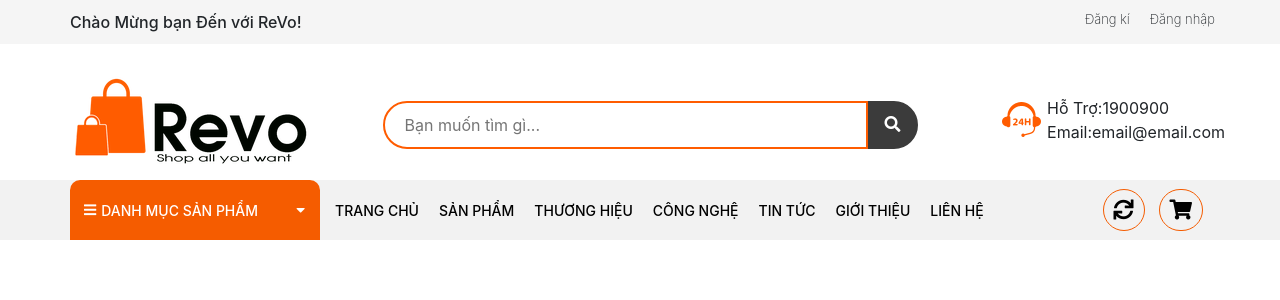
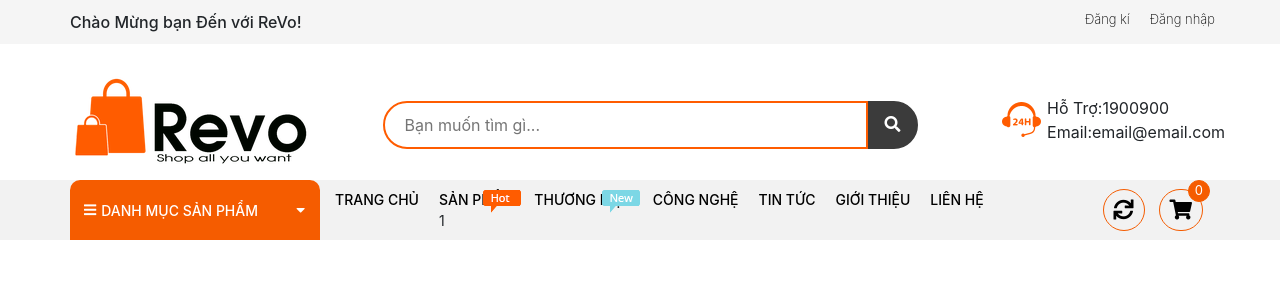
Before and after one commit to datthanh3011/Ft-PROJECT, a PHP site: page / in a window 1280 px wide. Shown: the top 300 px of the page. Run offline with PHP 8.4, Linux system fonts and the light colour scheme; some libraries are stand-ins or nearby versions.

Commit message:
sua menu

```diff
--- a/index.php
+++ b/index.php
@@ -18,12 +18,12 @@
                     <div class ="row flex-container">
 						<div>
 							<span>
-								Đăng nhập
+								<a href="">Đăng nhập</a>
 							</span>
 						</div>
 						<div>
 							<span>
-								Đăng kí
+								<a href="">Đăng kí</a>
 							</span>
 						</div>
 					</div>
@@ -78,38 +78,38 @@
 
 					<div id="display-side-bar">
 						<ul>
-							<li>
+							<li class="chil-open">
 								<a href=""><i class="fas fa-mobile "></i><p> Điện Thoại </p> <i class="fas fa-chevron-right"></i></a>
 								<ul class="menu-chil">
 									<span>
 										Apple
 									</span>
 									<li>
-										Iphone 5
+										<a href="">Iphone 5</a>
 									</li>
 									<li>
-										Iphone 6
+										<a href="">Iphone 6</a>
 									</li>
 									<li>
-										Iphone 7
+										<a href="">Iphone 7</a>
 									</li>
 									<span>
 										Samsung
 									</span>
 									<li>
-										Samsung S1s
+										<a href="">Samsung S1s</a>
 									</li>
 									<li>
-										Samsung S4s
+										<a href="">Samsung S4s</a>
 									</li>
 									<li>
-										Samsung S7s
+										<a href="">Samsung S7s</a>
 									</li>
 									<span>
 										Oppo
 									</span>
 									<li>
-										Oppo F1 Plus
+										<a href="">Oppo F1 Plus</a>
 									</li>
 								</ul>
 							</li>
@@ -130,25 +130,40 @@
 				</div>
 				<div id="menu-home">
 					<ul>
-						<li>
+						<li class="static-position">
 							<a href="">TRANG CHỦ</a>
 						</li>
-						<li>
+						<li class ="static-position">
 							<a href="">SẢN PHẨM</a>
+							<div class="ico-position">
+								<img src="img\ico-hot.png">
+							</div>
+							<div class="drop-menu">
+								<div class="container">
+									<ul>
+										<li>
+											1
+										</li>
+									</ul>
+								</div>
+							</div>
 						</li>
-						<li>
+						<li class="static-position">
 							<a href="">THƯƠNG HIỆU</a>
+							<div class="ico-position">
+								<img src="img\ico-new.png">
+							</div>
 						</li>
-						<li>
+						<li class="static-position">
 							<a href="">CÔNG NGHỆ</a>
 						</li>
-						<li>
+						<li class="static-position">
 							<a href="">TIN TỨC</a>
 						</li>
-						<li>
+						<li class="static-position">
 							<a href="">GIỚI THIỆU</a>
 						</li>
-						<li>
+						<li class="static-position">
 							<a href="">LIÊN HỆ</a>
 						</li>
 					</ul>
@@ -157,6 +172,7 @@
 			<div id="ico-shopping">
 				<a href="" id="ico-sync"><i class="fas fa-sync"></i></a>
 				<a href="" id="shopping-cart"><i class="fas fa-shopping-cart"></i></a>
+				<p class="choise-number">0</p>
 			</div>
 		</div>
 	</div>
--- a/sass/style.css
+++ b/sass/style.css
@@ -33,6 +33,16 @@ body #bg-header-login div .flex-container {
 body #bg-header-login div .flex-container div {
   margin: 0px 10px 0px 10px;
   font-size: small;
+}
+
+body #bg-header-login div .flex-container span a {
+  -webkit-text-decoration-line: none;
+          text-decoration-line: none;
+  color: #000;
+}
+
+body #bg-header-login div .flex-container span a:hover {
+  color: #FF5C00;
 }
 
 body #bg-mg-logo {
@@ -96,12 +106,6 @@ body #bg-mg-logo #info-contact {
 
 body #bg-mg-logo #info-contact #img-phone {
   margin-right: 20px;
-}
-
-@media only screen and (max-width: 1195px) {
-  body #bg-mg-logo img {
-    width: 90%;
-  }
 }
 
 body #menu-side-bar {
@@ -221,7 +225,9 @@ body #menu-side-bar .container .container-menu-side .nav-side-bar #display-side-
   top: 0;
   border: 1px solid #BDBDBD;
   padding: 0px;
-  display: none;
+  opacity: 0;
+  -webkit-transition-duration: 0.5s;
+          transition-duration: 0.5s;
 }
 
 body #menu-side-bar .container .container-menu-side .nav-side-bar #display-side-bar ul li .menu-chil span {
@@ -239,8 +245,14 @@ body #menu-side-bar .container .container-menu-side .nav-side-bar #display-side-
           transition-duration: 0.3s;
 }
 
-body #menu-side-bar .container .container-menu-side .nav-side-bar #display-side-bar ul li:hover .menu-chil {
-  display: block;
+body #menu-side-bar .container .container-menu-side .nav-side-bar #display-side-bar ul .chil-open:hover .menu-chil {
+  opacity: 100%;
+  -webkit-transition-duration: 0.3s;
+          transition-duration: 0.3s;
+}
+
+body #menu-side-bar .container .container-menu-side .nav-side-bar #display-side-bar ul .chil-open a:hover {
+  color: #f55c00;
 }
 
 body #menu-side-bar .container .container-menu-side #side-bar:hover #display-side-bar {
@@ -268,21 +280,37 @@ body #menu-side-bar .container .container-menu-side #menu-home ul {
   margin: 0px;
 }
 
-body #menu-side-bar .container .container-menu-side #menu-home ul li {
+body #menu-side-bar .container .container-menu-side #menu-home ul .static-position {
   margin: 0px 5px 0px 15px;
+  position: static;
 }
 
-body #menu-side-bar .container .container-menu-side #menu-home ul li a {
+body #menu-side-bar .container .container-menu-side #menu-home ul .static-position a {
   -webkit-text-decoration-line: none;
           text-decoration-line: none;
   color: black;
   font-weight: 500;
 }
 
-body #menu-side-bar .container .container-menu-side #menu-home ul li:hover a {
+body #menu-side-bar .container .container-menu-side #menu-home ul .static-position:hover a {
   color: #f55c00;
   -webkit-transition-duration: 0.3s;
           transition-duration: 0.3s;
+}
+
+body #menu-side-bar .container .container-menu-side #menu-home ul .ico-position {
+  position: relative;
+}
+
+body #menu-side-bar .container .container-menu-side #menu-home ul .ico-position img {
+  position: absolute;
+  top: -20;
+  right: -7;
+}
+
+body #menu-side-bar .container .container-menu-side #menu-home ul .ico-position .drop-menu {
+  position: relative;
+  width: 1000px;
 }
 
 body #menu-side-bar .container #ico-shopping {
@@ -293,6 +321,7 @@ body #menu-side-bar .container #ico-shopping {
       -ms-flex-align: center;
           align-items: center;
   font-size: 20px;
+  position: relative;
 }
 
 body #menu-side-bar .container #ico-shopping a {
@@ -313,4 +342,26 @@ body #menu-side-bar .container #ico-shopping #ico-sync:hover {
 body #menu-side-bar .container #ico-shopping #shopping-cart:hover i {
   color: #f55c00;
 }
+
+body #menu-side-bar .container #ico-shopping .choise-number {
+  position: absolute;
+  top: 0;
+  right: 0;
+  padding: 0px 6px;
+  color: #ffffff;
+  border: 1px solid #f55c00;
+  background-color: #f55c00;
+  border-radius: px;
+  font-size: 13px;
+  border-radius: 25px;
+}
+
+@media only screen and (max-width: 1195px) {
+  #bg-mg-logo img {
+    width: 90%;
+  }
+  #info-contact {
+    font-size: 10px;
+  }
+}
 /*# sourceMappingURL=style.css.map */
--- a/sass/style.scss
+++ b/sass/style.scss
@@ -18,6 +18,15 @@ body{
                 div{
                     margin: 0px 10px 0px 10px;
                     font-size: small;
+                }
+                span{
+                    a{
+                        text-decoration-line: none;
+                        color: #000;
+                    }
+                    a:hover{
+                        color: #FF5C00;
+                    }
                 }
             }
         }
@@ -66,13 +75,6 @@ body{
             }
         }
     }
-    @media only screen and (max-width: 1195px)
-    {
-        #bg-mg-logo img{
-            width: 90%;
-        }
-    }
-
     #menu-side-bar{
         background-color: #F2F2F2;
         .container{
@@ -152,7 +154,8 @@ body{
                                     top: 0;
                                     border: 1px solid #BDBDBD ;
                                     padding: 0px;
-                                    display: none;
+                                    opacity: 0;
+                                    transition-duration: 0.5s;
                                     span{
                                         margin: 30px 20px 5px 20px;
                                     }
@@ -167,7 +170,17 @@ body{
                                     color: #f55c00;
                                     transition-duration: 0.3s;
                                 }
-                                .menu-chil{display: block;}
+                            }
+                            .chil-open:hover{
+                                .menu-chil{
+                                    opacity: 100%;
+                                    transition-duration: 0.3s;
+                                }
+                            }
+                            .chil-open{
+                                a:hover{
+                                    color: #f55c00;
+                                }
                             }
                         }
                     }
@@ -186,18 +199,31 @@ body{
                         list-style: none;
                         padding: 0px;
                         margin: 0px;
-                        li{
+                        .static-position{
                             margin: 0px 5px 0px 15px;
+                            position: static;
                             a{
                                 text-decoration-line: none;
                                 color: black;
                                 font-weight: 500;
                             }
                         }
-                        li:hover{
+                        .static-position:hover{
                             a{
                                 color: #f55c00;
                                 transition-duration: 0.3s;
+                            }
+                        }
+                        .ico-position{
+                            position: relative;
+                            img{
+                                position: absolute;
+                                top: -20;
+                                right: -7;
+                            }
+                            .drop-menu{
+                                position: relative;
+                                width: 1000px;
                             }
                         }
                     }
@@ -208,6 +234,7 @@ body{
                 display: flex;
                 align-items: center;
                 font-size: 20px;
+                position: relative;
                 a{
                     margin: 7px;
                     padding: 10px;
@@ -225,7 +252,30 @@ body{
                         color: #f55c00;
                     }
                 }
+                .choise-number{
+                    position: absolute;
+                    top: 0;
+                    right: 0;
+                    padding: 0px 6px;
+                    color: #ffffff;
+                    border: 1px solid #f55c00;
+                    background-color: #f55c00 ;
+                    border-radius: px;
+                    font-size: 13px;
+                    border-radius: 25px;
+                }
             }
         }
     }
 }
+
+
+@media only screen and (max-width: 1195px)
+    {
+        #bg-mg-logo img{
+            width: 90%;
+        }
+        #info-contact{
+            font-size: 10px;
+        }
+    }
```
Also changed, not shown: img/ico-hot.png (added), img/ico-new.png (added), 1 other file.
